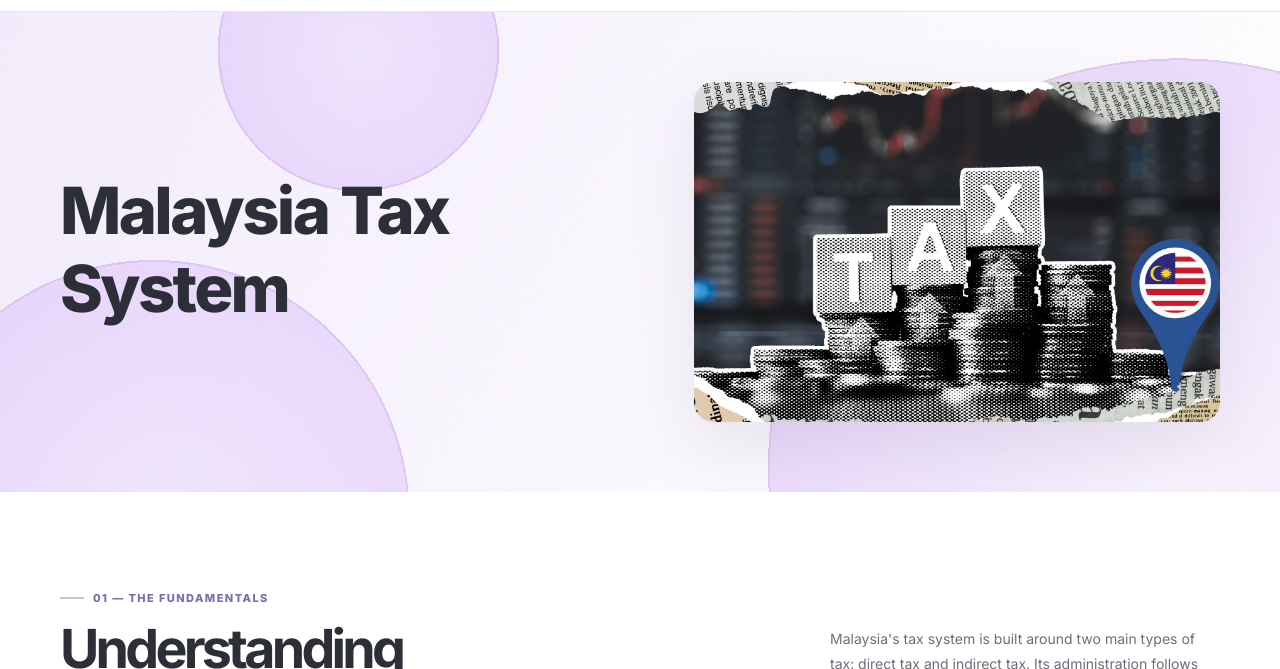
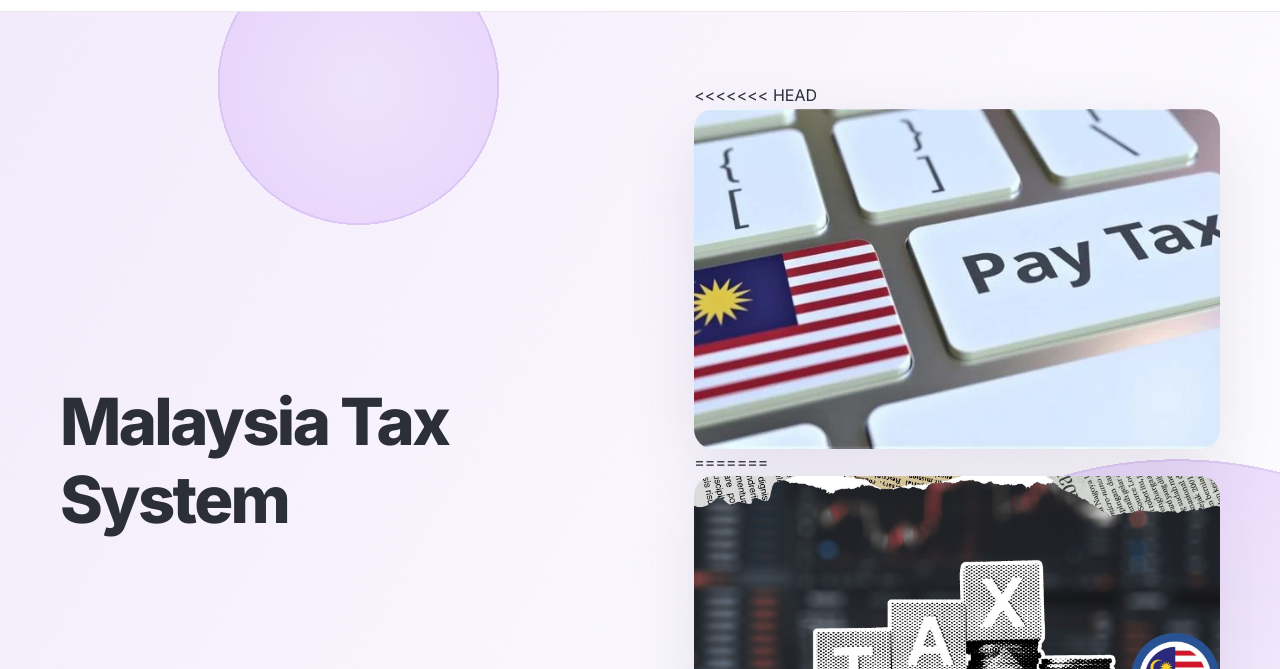
Before and after one commit to ayuniazman/MACSOFT_TAXFIRM, a plain HTML site: page malaysiaTax.html in a window 1280 px wide. Shown: the part 71-740 px from the top of the page. Drawn offline with Linux system fonts and the light colour scheme.

Commit message:
saved changes

```diff
--- a/malaysiaTax.html
+++ b/malaysiaTax.html
@@ -49,7 +49,11 @@
           <h1>Malaysia Tax System</h1>
         </div>
         <div class="hero-image">
+<<<<<<< HEAD
+          <img src="images/malaysiatax.jpg" alt="Next steps written in a planning notebook" />
+=======
           <img src="images/malaysiataxsystem.jpg" alt="Next steps written in a planning notebook" />
+>>>>>>> origin/feature/services
         </div>
       </div>
     </section>
```
